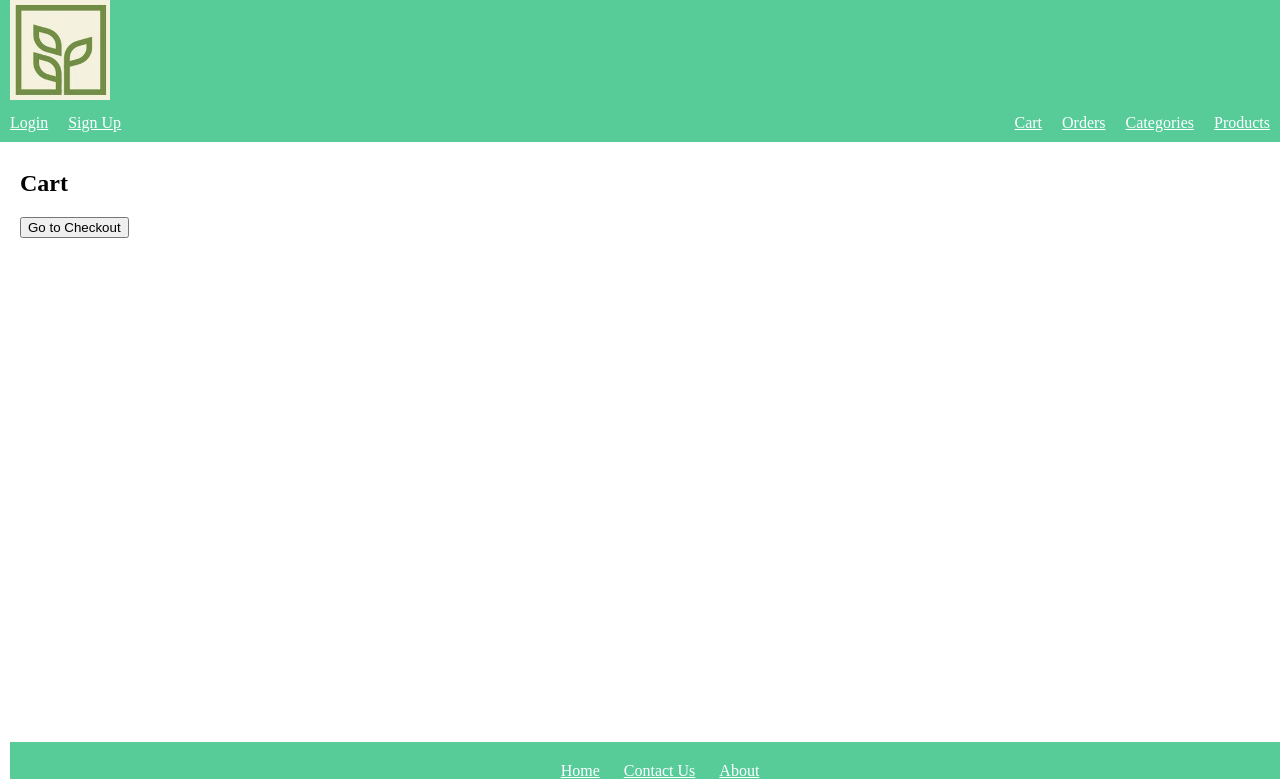
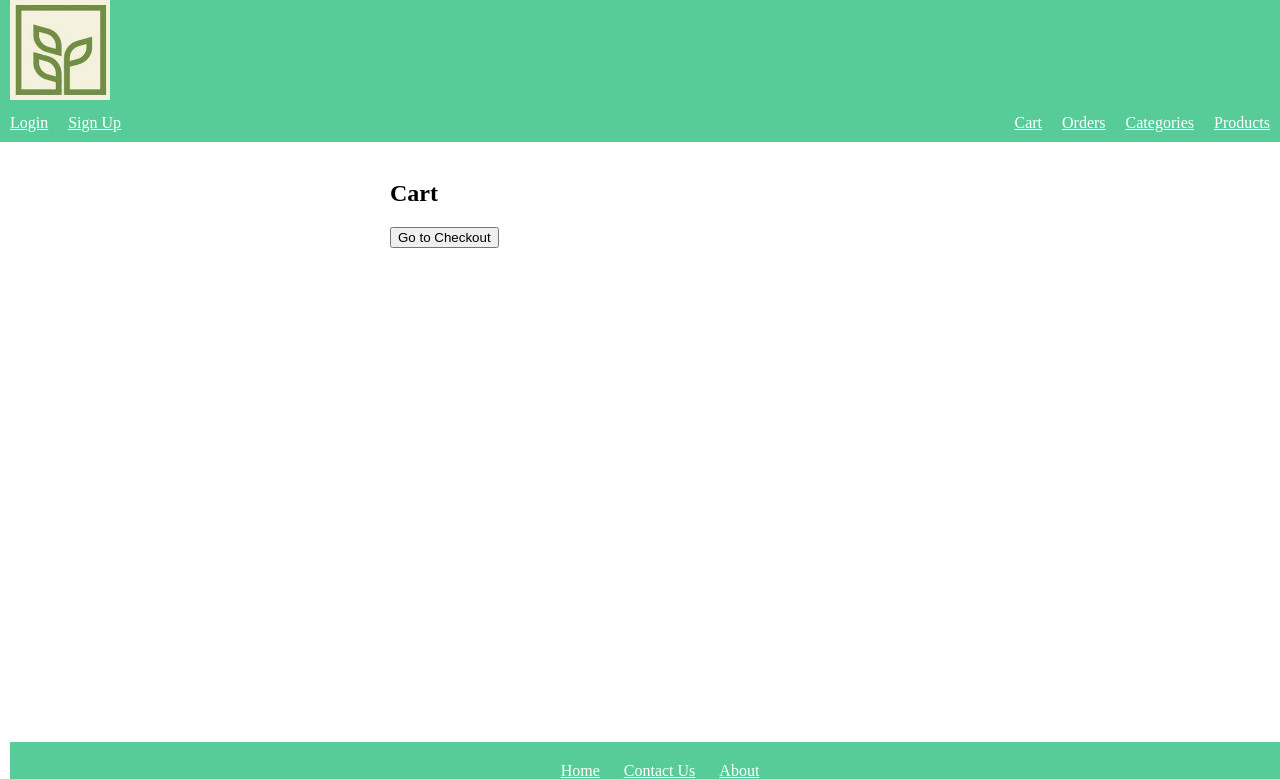
Before and after one commit to c-wright-98/QA_Store, a Flask app: page /cart in a window 1280 px wide. Shown: the top 779 px of the page. Run offline with Flask 3, Linux system fonts and the light colour scheme.

Commit message:
Added basic styling to forms

```diff
--- a/static/stylesheets/style1.css
+++ b/static/stylesheets/style1.css
@@ -153,3 +153,11 @@ footer {
 .contact-content, .contact-info {
     text-align: center !important;
 }
+
+/* Styling for forms */
+.form-content {
+    max-width: 500px;
+    margin: 0 auto !important; /* this centers the form */
+    padding: 10px;
+    background-color: var(--bg_colour);
+}
```
